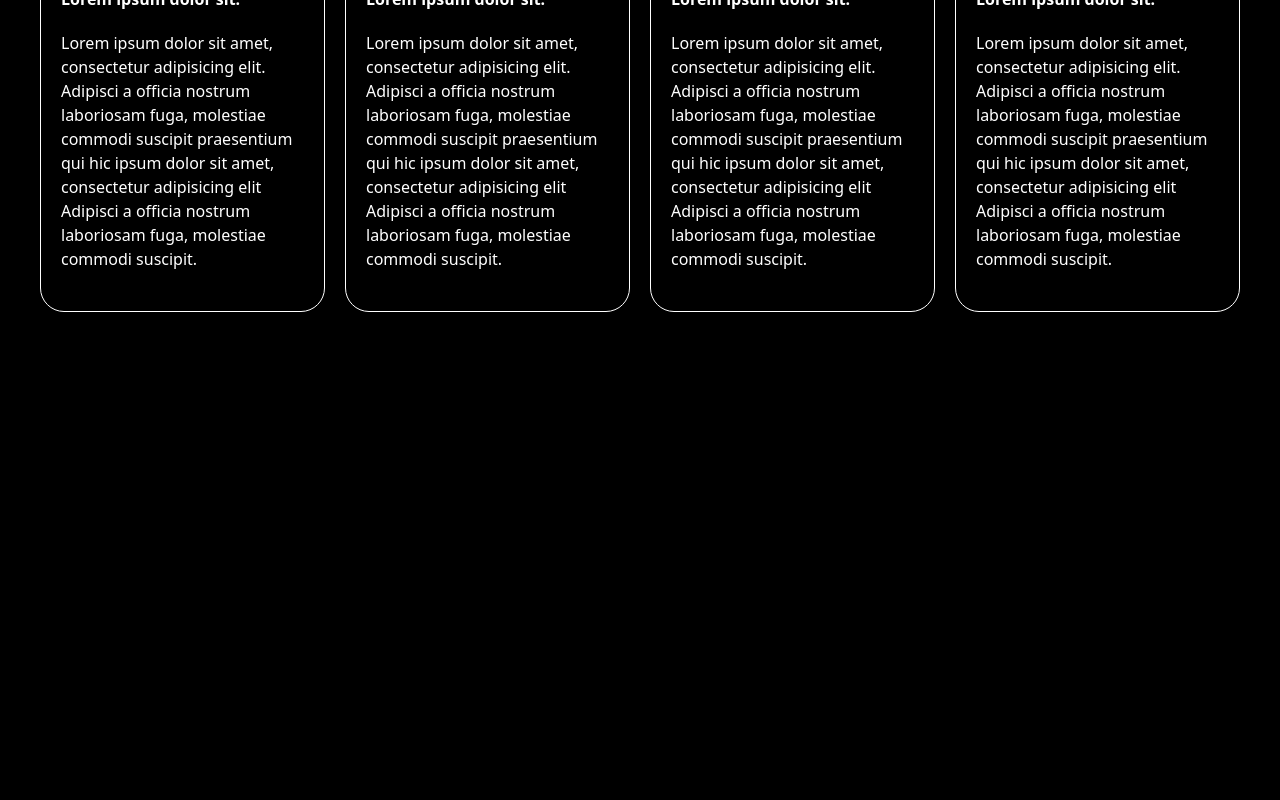
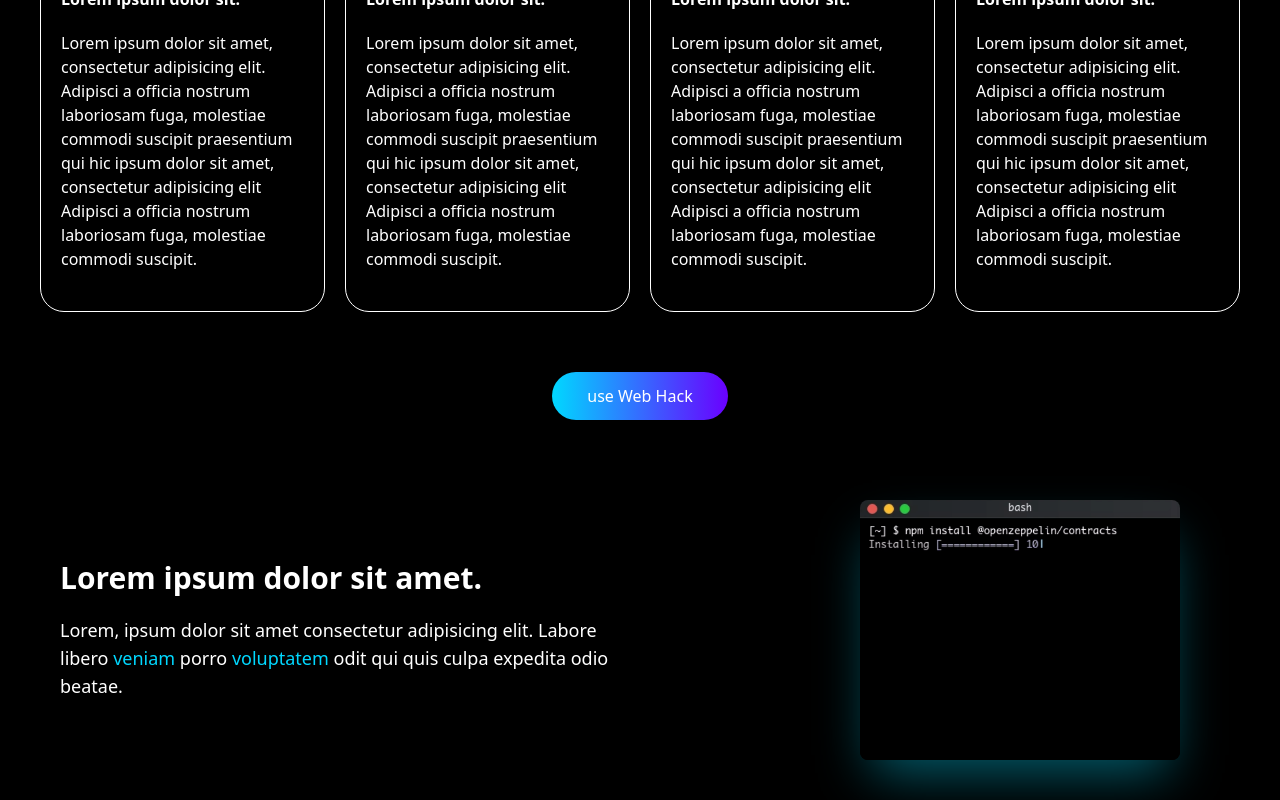
Before and after one commit to AmirxOne/Web-Hack, a React (Create React App) app: page / in a window 1280 px wide. Shown: the part 1344-2144 px from the top of the page. Before the commit the page ends 1850 px from the top, so only its background shows below. Built offline with nearby package versions, Linux system fonts and the light colour scheme.

Commit message:
Create SuperPowers

```diff
--- a/src/App.js
+++ b/src/App.js
@@ -3,6 +3,7 @@ import React from 'react'
 import Navbar from './components/Navbar';
 import Main from './components/Main';
 import About from './components/About';
+import SuperPowers from './components/SuperPowers';
 
 function App() {
   return (
@@ -10,6 +11,7 @@ function App() {
       <Navbar/>
       <Main/>
       <About/>
+      <SuperPowers/>
     </>
   );
 }
--- a/src/components/About.js
+++ b/src/components/About.js
@@ -35,7 +35,7 @@ const data = [
 
 const About = () => {
     return (
-        <div className='w-full h-[100vh]'>
+        <div className='w-full'>
             <div className='max-w-[1240px] bg-black w-full h-full mx-auto flex flex-col'>
                 <div className='text-white flex flex-col justify-center items-center px-5'>
                     <h1 className='font-extrabold text-lg sm:text-2xl md:text-4xl text-center'>A Growing Protocol Ecosystem</h1>
@@ -46,6 +46,10 @@ const About = () => {
                         data.map(item => <CardAbout key={item.id} data={item}/>)
                     }
                 </div>
+                <div className='w-full text-white flex items-center justify-center mt-10'>
+                    <button className="py-3 px-5 w-44 rounded-3xl bg-gradient-to-r from-[#00d8ff] to-[#6a00ff] mt-5">use Web Hack</button>
+                </div>
+
             </div>
         </div>
     );
--- a/src/components/CardAbout.js
+++ b/src/components/CardAbout.js
@@ -3,7 +3,7 @@ import React from 'react';
 const CardAbout = ({data}) => {
     const {title,dis,Image} = data
     return (
-        <div className='grid col-span-12 sm:col-span-6 lg:col-span-4 xl:col-span-3 row-span-1 border border-white rounded-3xl px-5 py-10 text-white'>
+        <div className='grid col-span-12 sm:col-span-6 xl:col-span-3 row-span-1 border border-white rounded-3xl px-5 py-10 text-white'>
             <div><span className='bg-[#00d8ff] w-14 h-14 flex rounded-full items-center justify-center text-black font-extrabold'>{Image}</span></div>
             <div className='mt-5 font-bold'>{title}</div>
             <div className='mt-5 font-light'>{dis}</div>
--- /dev/null
+++ b/src/components/SuperPowers.js
@@ -0,0 +1,23 @@
+import React from 'react';
+// image
+import terminal from '../assets/terminal.png'
+
+const SuperPowers = () => {
+    return (
+        <div className='w-full mt-10'>
+            <div className='w-full px-5 md:px-0 max-w-[1240px] mx-auto bg-black flex flex-col md:flex-row items-center justify-center text-white py-10'>
+                <div className='md:w-1/2 md:pl-10 flex flex-col items-center justify-center md:items-start'>
+                    <h1 className='font-extrabold text-xl md:text-2xl lg:text-3xl'>Lorem ipsum dolor sit amet.</h1>
+                    <p className='mt-5 text-base lg:text-lg font-light text-center md:text-left'>
+                        Lorem, ipsum dolor sit amet consectetur adipisicing elit. Labore libero <span className='text-[#00d8ff]'>veniam</span> porro <span className='text-[#00d8ff]'>voluptatem</span> odit qui quis culpa expedita odio beatae.
+                    </p>
+                </div>
+                <div className='md:w-1/2 flex items-center justify-center md:justify-end md:pl-5 md:pr-20 mt-10 md:mt-0'>
+                    <img className='w-80 shadow-2xl shadow-cyan-500/50 rounded-lg' src={terminal} alt="Terminal"/>
+                </div>
+            </div>
+        </div>
+    );
+};
+
+export default SuperPowers;
```
Also changed, not shown: src/assets/terminal.png (added).
